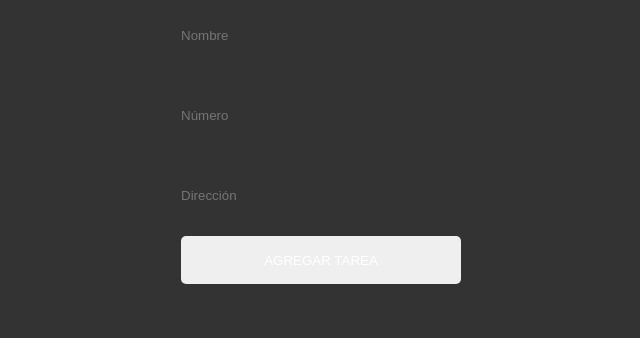
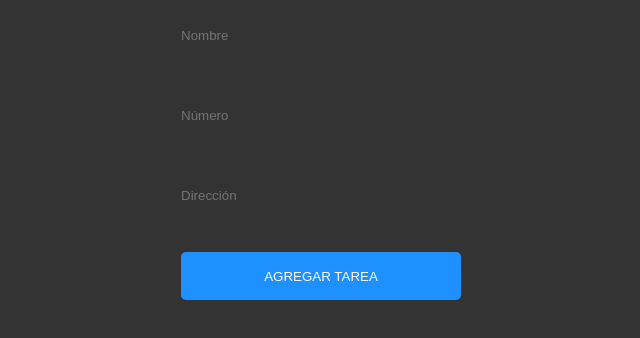
Before and after one commit to CristianEstMaida/Agenda-de-contactos, a plain HTML site: page index.html in a window 1280 px wide. Shown: the part 108-446 px from the top of the page, without its empty margins (319-959 px from the left). Drawn offline with Linux system fonts and the light colour scheme.

Commit message:
Update estilos.css

```diff
--- a/estilos.css
+++ b/estilos.css
@@ -52,8 +52,8 @@ body{
 }
 
 .formulario-datos button{
-    margin: 1rem 0 rem;
-    background-color: 1px solid dodgerblue;
+    margin: 1rem 0rem;
+    background-color: dodgerblue;
     border: 0;
     outline: 0;
     height: 3rem;
```
